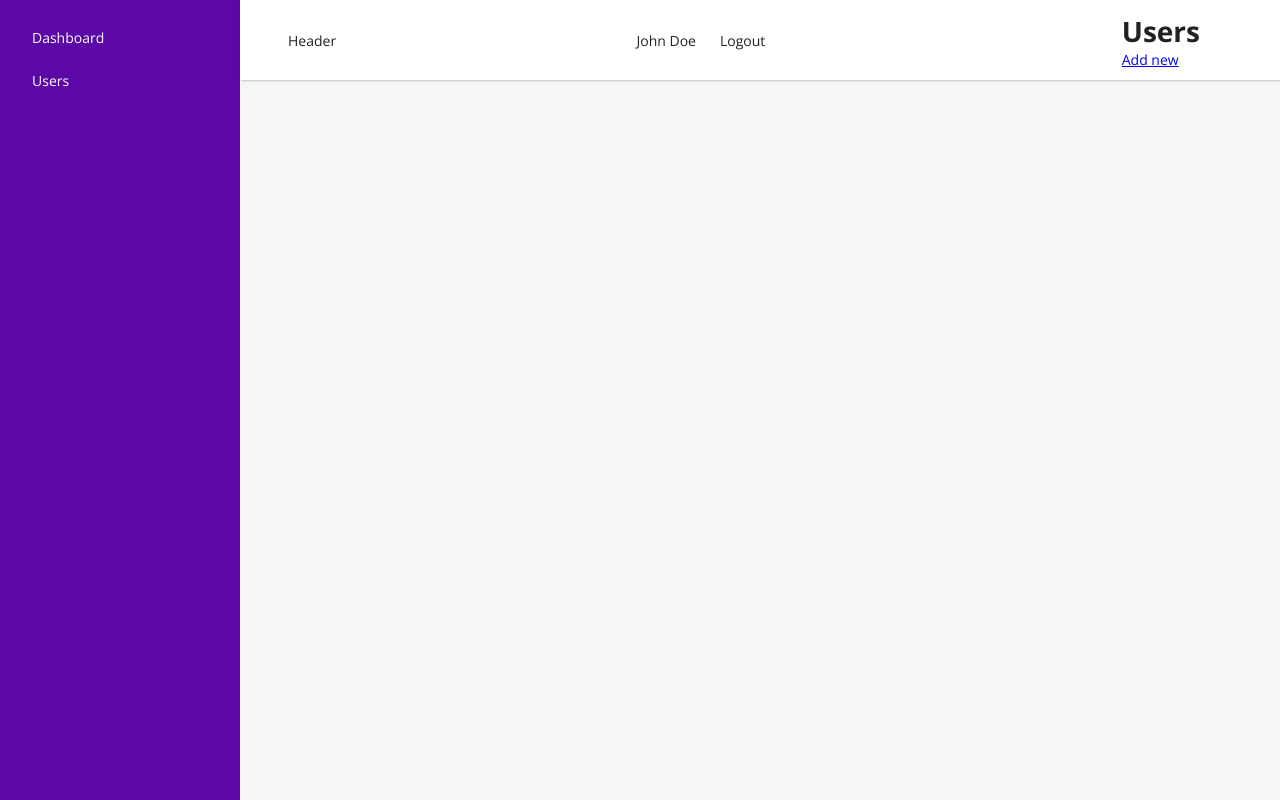
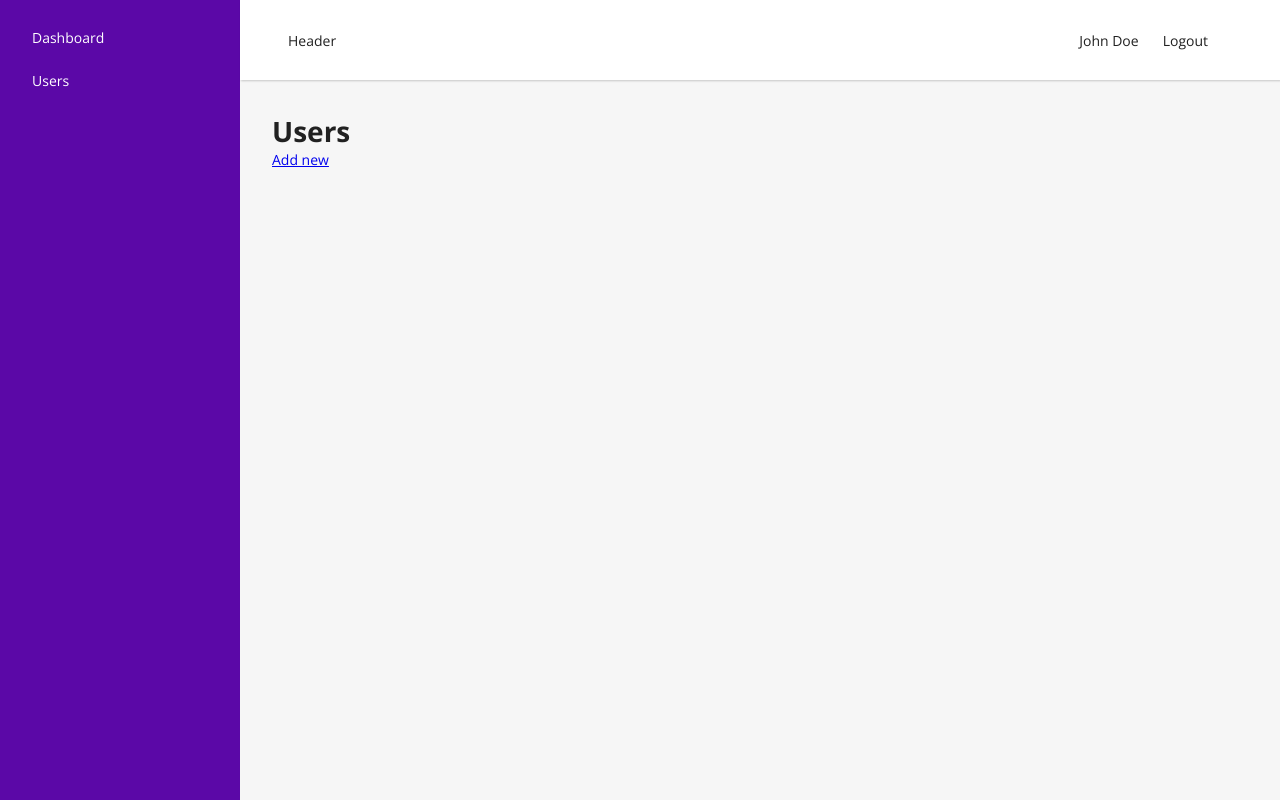
Before and after one commit to soyluisarrieta/laravel-and-react, a React (Vite) app in the folder react/: page /users in a window 1280 px wide. Built offline with nearby package versions, Linux system fonts and the light colour scheme; no server answers; sample sign-in values are in the browser's storage.

Commit message:
Fix header and main

```diff
--- a/react/src/components/DefaultLayout.jsx
+++ b/react/src/components/DefaultLayout.jsx
@@ -43,10 +43,11 @@ export default function DefaultLayout () {
             {user.name}
             <a href='#' onClick={onLogout} className='btn-logout'>Logout</a>
           </div>
-          <main>
-            <Outlet />
-          </main>
         </header>
+
+        <main>
+          <Outlet />
+        </main>
       </div>
     </div>
   )
--- a/react/src/views/Users.jsx
+++ b/react/src/views/Users.jsx
@@ -22,9 +22,11 @@ export default function Users () {
   }
 
   return (
-    <>
-      <h1>Users</h1>
-      <Link to='/users/new'>Add new</Link>
-    </>
+    <div>
+      <div>
+        <h1>Users</h1>
+        <Link to='/users/new'>Add new</Link>
+      </div>
+    </div>
   )
 }
```
